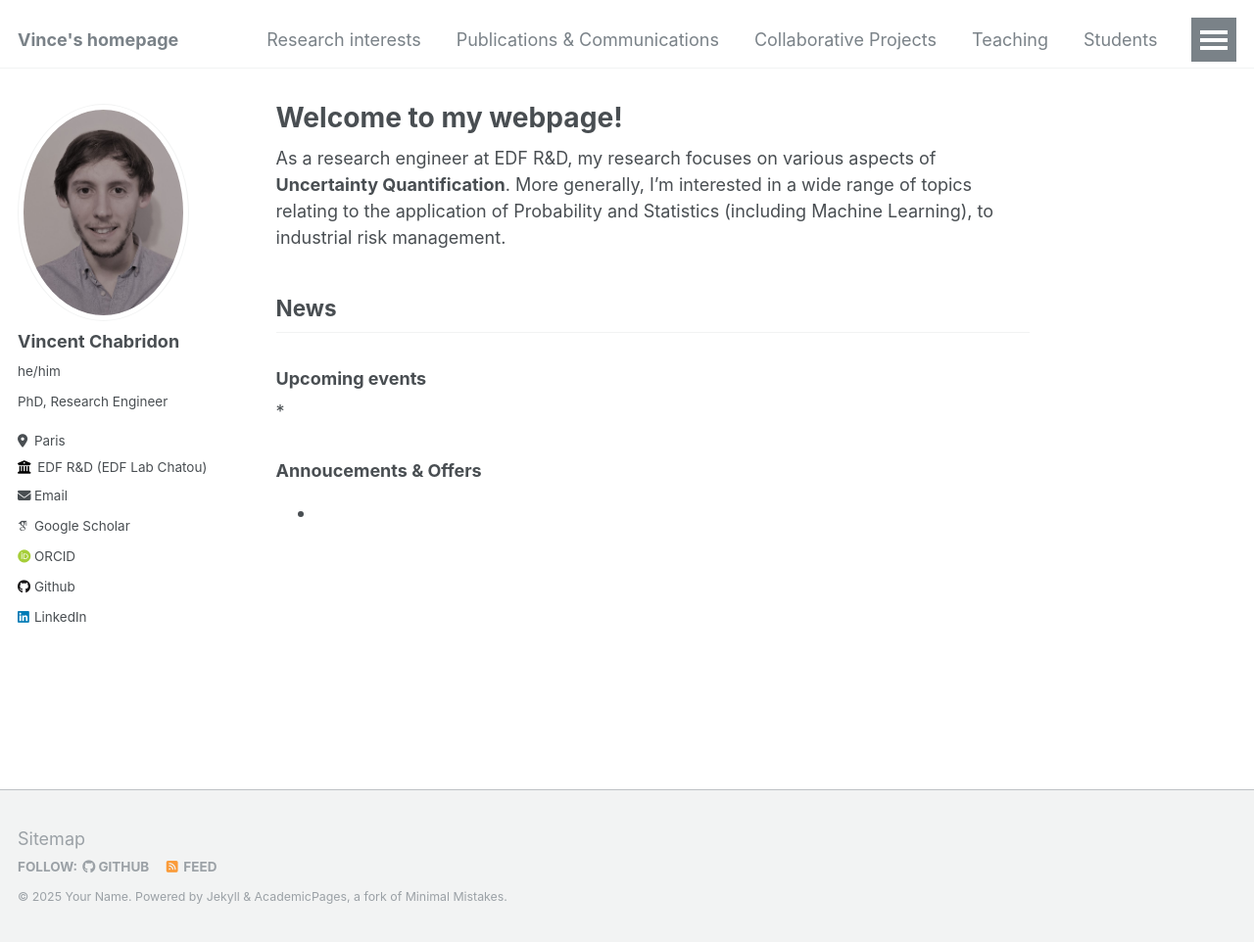
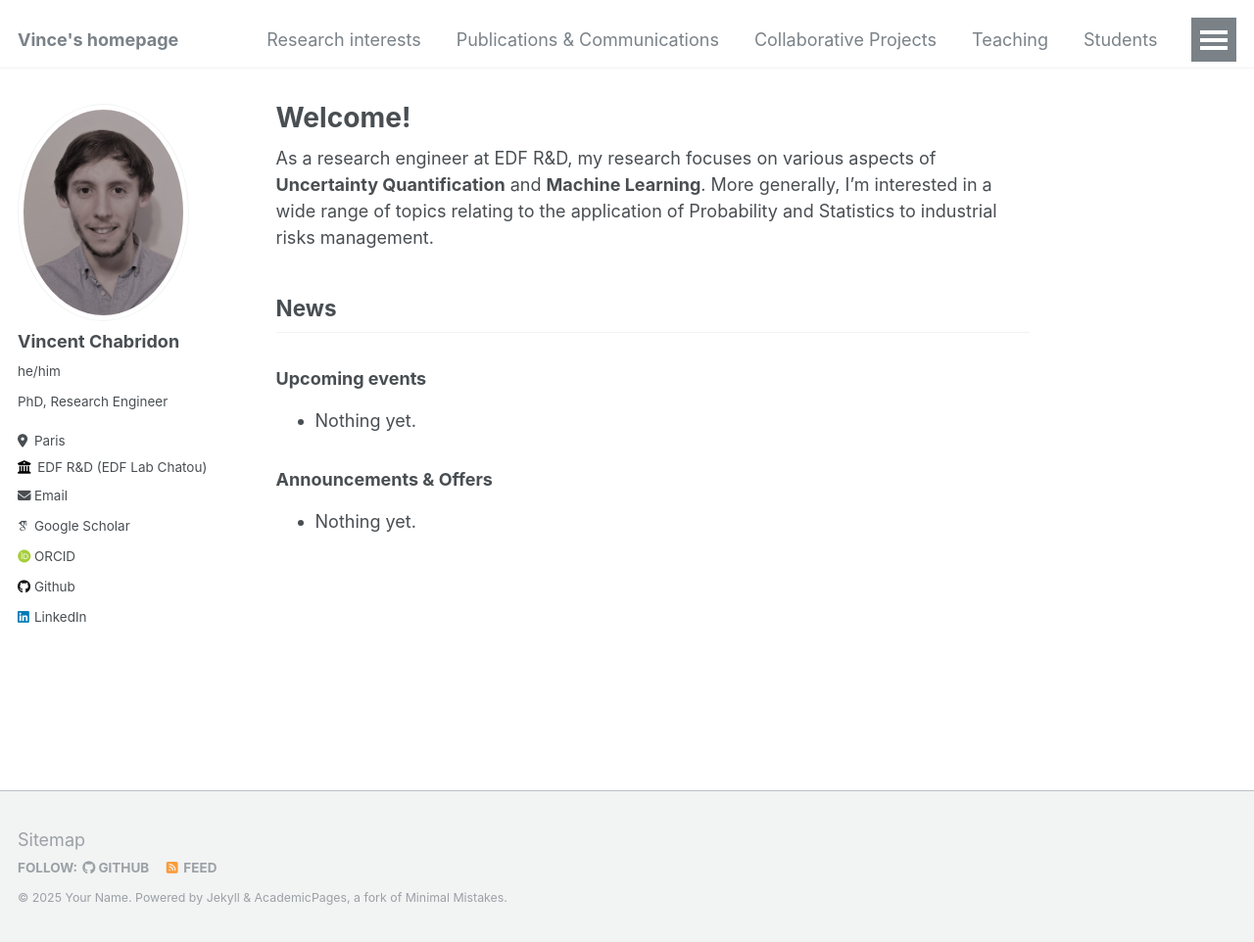
Before and after one commit to vchabri/vchabri.github.io, a Jekyll site: the page built from _pages/about.md, in a window 1280 px wide and 962 px high. Shown: the whole window at 98% size. Built offline with Jekyll 4.4.1, drawn with Linux system fonts in a browser that asks for light colours; some web fonts are replaced.

Commit message:
Update about.md

```diff
--- a/_pages/about.md
+++ b/_pages/about.md
@@ -1,19 +1,18 @@
 ---
 permalink: /
-title: "Welcome to my webpage!"
+title: "Welcome!"
 author_profile: true
 redirect_from:
   - /about/
   - /about.html
 ---
 
-As a research engineer at EDF R&D, my research focuses on various aspects of **Uncertainty Quantification**.
-More generally, I'm interested in a wide range of topics relating to the application of Probability and Statistics (including Machine Learning), to industrial risk management.
+As a research engineer at EDF R&D, my research focuses on various aspects of **Uncertainty Quantification** and **Machine Learning**. More generally, I'm interested in a wide range of topics relating to the application of Probability and Statistics to industrial risks management.
 
 ## News
 
 ### Upcoming events
-*
+* Nothing yet.
 
-### Annoucements & Offers
-*
+### Announcements & Offers
+* Nothing yet.
```
